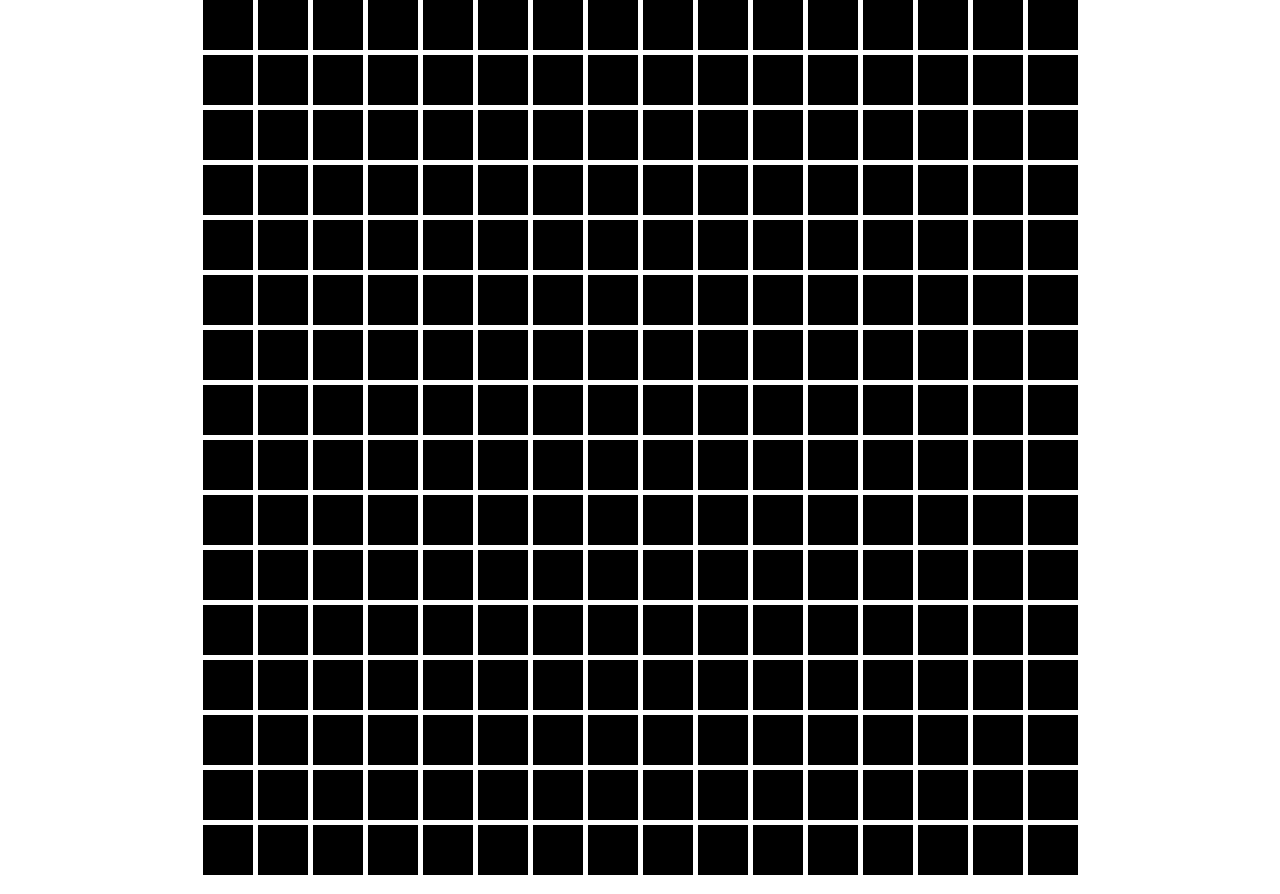
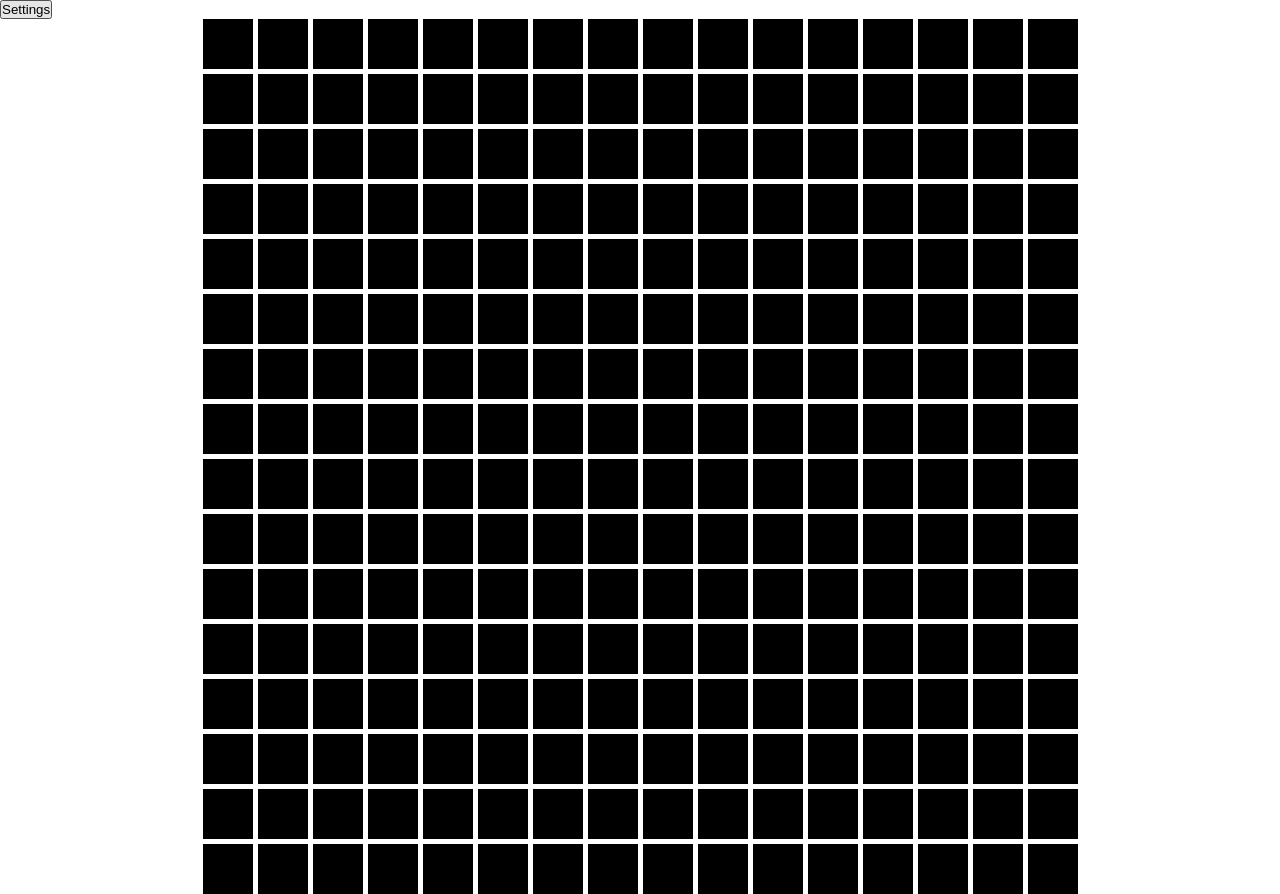
Before and after one commit to CrazyMaster458/etch-a-sketch, a plain HTML site: page index.html in a window 1280 px wide. Drawn offline with Linux system fonts and the light colour scheme.

Commit message:
Allow user input & grid siye modification

```diff
--- a/index.html
+++ b/index.html
@@ -8,6 +8,7 @@
     <title>Document</title>
 </head>
 <body>
+    <button onclick="getUserInput()">Settings</button>
     <div class="container"></div>
 </body>
 </html>
--- a/js/script.js
+++ b/js/script.js
@@ -1,13 +1,35 @@
 let container = document.querySelector(".container");
 
-for (let i = 0; i < 16; i++) {
-    let curretRow = createRowContainer();
+let gridSize = 16;
 
-    for (let y = 0; y < 16; y++) {
-        createSquare(curretRow);
+generateSquares();
+
+function generateSquares() {
+    container.innerHTML = "";
+
+    for (let i = 0; i < gridSize; i++) {
+        let curretRow = createRowContainer();
+
+        for (let y = 0; y < gridSize; y++) {
+            createSquare(curretRow);
+        }
     }
 }
 
+function getUserInput() {
+    let userInput = prompt("Enter grid size (max: 100)")
+
+    gridSize = parseInt(userInput);
+
+    if (gridSize < 0 || gridSize > 100) {
+        gridSize = 16;
+        alert("Wrong grid size.");
+    } else if(userInput === null) {
+        alert("No input provided.");
+    } else {
+        generateSquares();
+    }
+}
 
 function createRowContainer() {
     let rowContainer = document.createElement("div");
```
